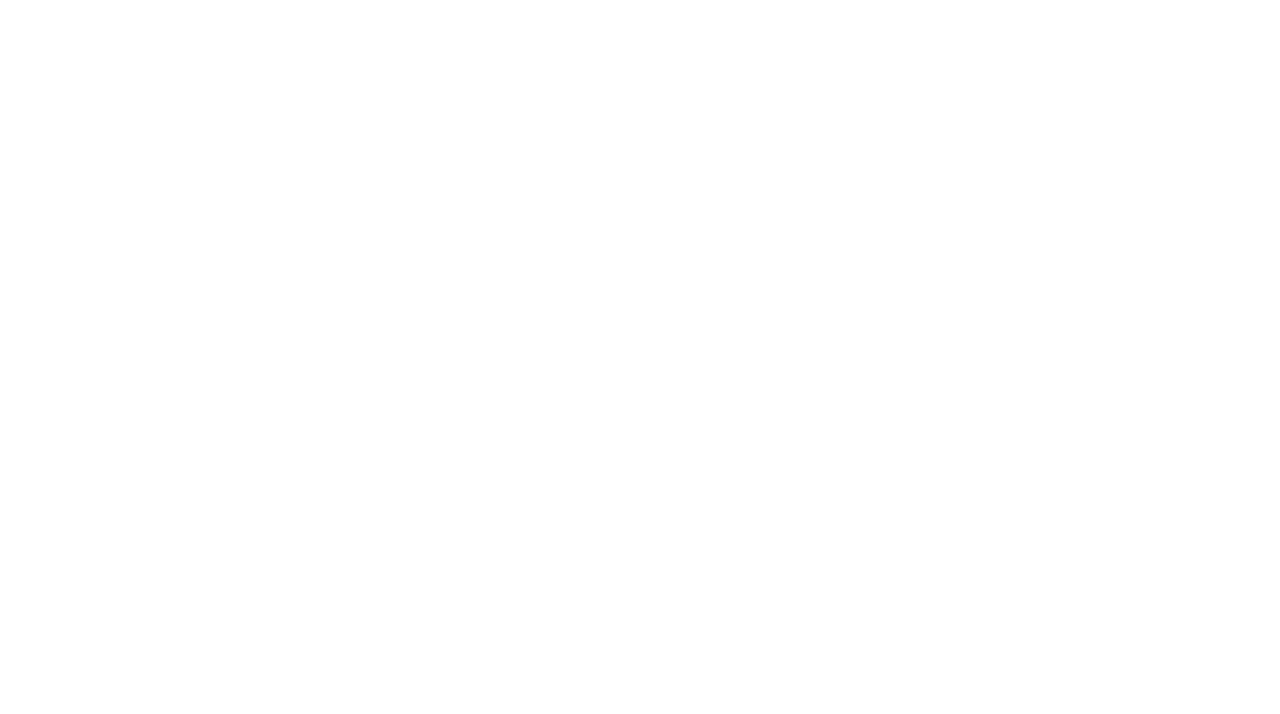
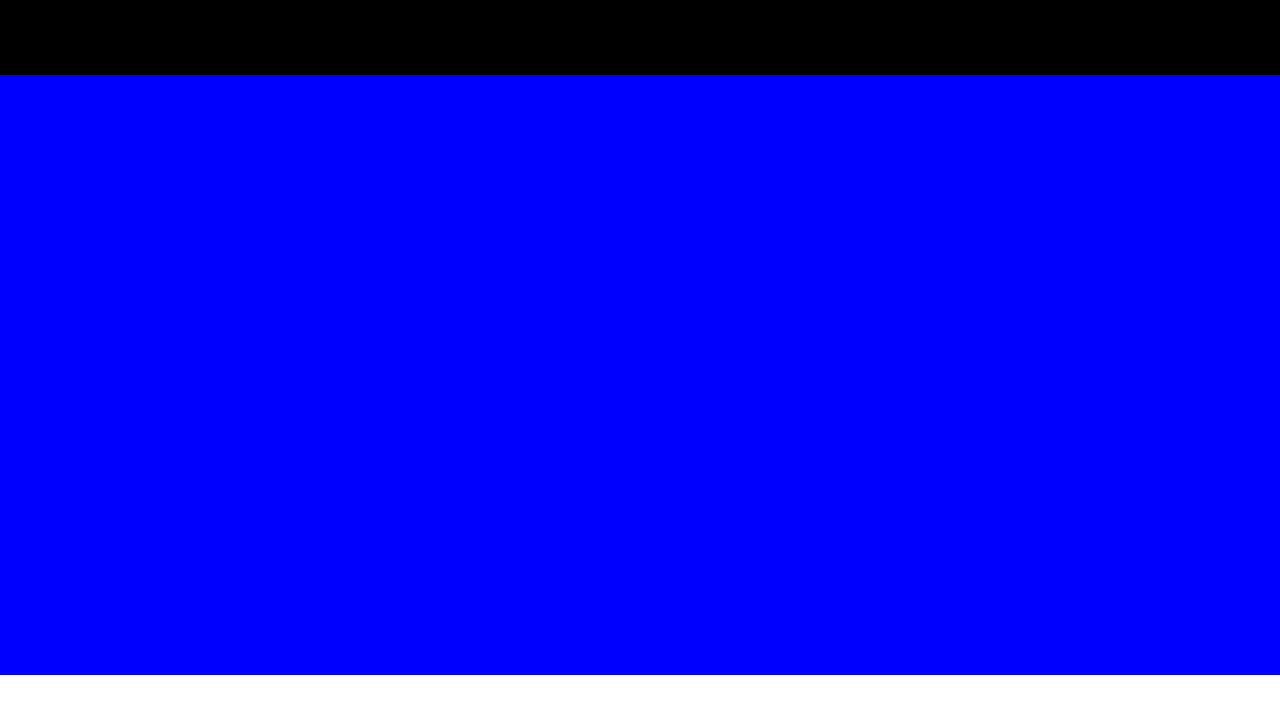
Before and after one commit to gonzalespaulb/lifty-scheduler, a React (Create React App) app: page / in a window 1280 px wide. Shown: the top 714 px of the page. Built offline with nearby package versions, Linux system fonts and the light colour scheme.

Commit message:
initial structure

```diff
--- /dev/null
+++ b/src/Scheduler/Designation/Designation.jsx
@@ -0,0 +1,11 @@
+import { MainContainer } from "./styles";
+
+const Designation = ({name, top, bottom, supervisor, liftStation}) => {
+    return (
+        <MainContainer>
+
+        </MainContainer>
+    )
+};
+
+export default Designation;
--- /dev/null
+++ b/src/Scheduler/Designation/styles.js
@@ -0,0 +1,13 @@
+import styled from "styled-components";
+
+export const MainContainer = styled.div`
+  display: grid;
+  grid-template-columns: repeat(3, 1fr);
+  grid-auto-rows: max-content;
+  grid-gap: 20px;
+  padding: 20px;
+  width: 100%;
+
+  height: 600px;
+  background: blue;
+`;
--- /dev/null
+++ b/src/Scheduler/Nav/Nav.jsx
@@ -0,0 +1,9 @@
+import { MainContainer } from "./styles"
+
+const Nav = () => {
+    return <MainContainer>
+
+    </MainContainer>
+}
+
+export default Nav;
--- /dev/null
+++ b/src/Scheduler/Nav/styles.js
@@ -0,0 +1,7 @@
+import styled from "styled-components";
+
+export const MainContainer = styled.div`
+    width: 100%;
+    height: 75px;
+    background: black;
+`;
--- a/src/Scheduler/Scheduler.jsx
+++ b/src/Scheduler/Scheduler.jsx
@@ -1,7 +1,25 @@
+import Designation from "./Designation/Designation";
+import Nav from "./Nav/Nav";
 import { MainContainer } from "./styles";
 
 const Scheduler = () => {
-  return <MainContainer></MainContainer>;
+  const renderLifts = () => {
+    // Map through lift designations here
+  };
+
+  const renderNonLifts = () => {
+    // Map through non lift designations here
+  };
+
+  return (
+    <MainContainer>
+      {/* Render Lift Station */}
+
+      {/* Render Other Designations */}
+        <Nav></Nav>
+        <Designation></Designation>
+    </MainContainer>
+  );
 };
 
 export default Scheduler;
--- a/src/Scheduler/styles.js
+++ b/src/Scheduler/styles.js
@@ -3,4 +3,7 @@ import styled from "styled-components";
 export const MainContainer = styled.div`
     min-height: 100vh;
     width: 100vw;
+    display: flex;
+    flex-direction: column;
+    justify-content: flex-start;
 `;
```
